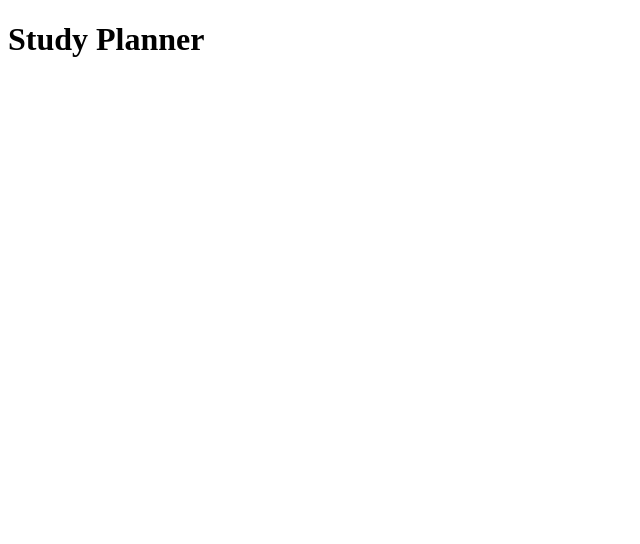
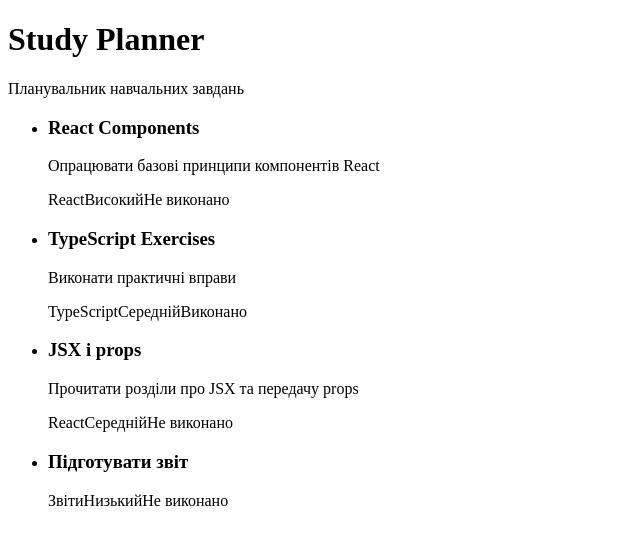
Before and after one commit to faenxi/study-planner, a React (Vite) app: page / in a window 1280 px wide. Shown: the top 544 px of the page, without its empty margins (0-640 px from the left). Built offline with nearby package versions, Linux system fonts and the light colour scheme.

Commit message:
feat(lab-08): add Task model, initial data and task list rendering

```diff
--- a/src/App.tsx
+++ b/src/App.tsx
@@ -1,8 +1,20 @@
+import { useState } from 'react'
+import Header from './components/Header'
+import TaskList from './components/TaskList'
+import { initialTasks } from './data/initialTasks'
+import type { Task } from './types/task'
+
 function App() {
+  // Єдине джерело правди: масив завдань живе в App
+  const [tasks] = useState<Task[]>(initialTasks)
+
   return (
-    <main>
-      <h1>Study Planner</h1>
-    </main>
+    <div className="app">
+      <Header />
+      <main className="app__main">
+        <TaskList tasks={tasks} />
+      </main>
+    </div>
   )
 }
 
--- /dev/null
+++ b/src/components/Header.tsx
@@ -0,0 +1,10 @@
+function Header() {
+  return (
+    <header className="header">
+      <h1 className="header__title">Study Planner</h1>
+      <p className="header__subtitle">Планувальник навчальних завдань</p>
+    </header>
+  )
+}
+
+export default Header
--- /dev/null
+++ b/src/components/TaskItem.tsx
@@ -0,0 +1,29 @@
+import type { Task } from '../types/task'
+import { PRIORITY_LABELS } from '../data/labels'
+
+interface TaskItemProps {
+  task: Task
+}
+
+function TaskItem({ task }: TaskItemProps) {
+  // Модифікатор BEM: виконане завдання виглядає інакше
+  const itemClassName = task.completed ? 'task-item task-item--completed' : 'task-item'
+
+  return (
+    <li className={itemClassName}>
+      <div className="task-item__body">
+        <h3 className="task-item__title">{task.title}</h3>
+        {task.description && <p className="task-item__description">{task.description}</p>}
+        <div className="task-item__meta">
+          <span className="task-item__category">{task.category}</span>
+          <span className={`task-item__priority task-item__priority--${task.priority}`}>
+            {PRIORITY_LABELS[task.priority]}
+          </span>
+          <span className="task-item__status">{task.completed ? 'Виконано' : 'Не виконано'}</span>
+        </div>
+      </div>
+    </li>
+  )
+}
+
+export default TaskItem
--- /dev/null
+++ b/src/components/TaskList.tsx
@@ -0,0 +1,29 @@
+import type { Task } from '../types/task'
+import TaskItem from './TaskItem'
+
+interface TaskListProps {
+  tasks: Task[]
+}
+
+function TaskList({ tasks }: TaskListProps) {
+  // Умовний рендеринг: повідомлення для порожнього списку
+  if (tasks.length === 0) {
+    return (
+      <div className="task-list task-list--empty">
+        <p className="task-list__message">Завдань поки немає.</p>
+        <p className="task-list__hint">Додайте перше навчальне завдання.</p>
+      </div>
+    )
+  }
+
+  return (
+    <ul className="task-list">
+      {tasks.map((task) => (
+        // key має бути стабільним і унікальним, тому використовуємо id, а не індекс
+        <TaskItem key={task.id} task={task} />
+      ))}
+    </ul>
+  )
+}
+
+export default TaskList
--- /dev/null
+++ b/src/data/initialTasks.ts
@@ -0,0 +1,36 @@
+import type { Task } from '../types/task'
+
+export const initialTasks: Task[] = [
+  {
+    id: 1,
+    title: 'React Components',
+    description: 'Опрацювати базові принципи компонентів React',
+    completed: false,
+    priority: 'high',
+    category: 'React',
+  },
+  {
+    id: 2,
+    title: 'TypeScript Exercises',
+    description: 'Виконати практичні вправи',
+    completed: true,
+    priority: 'medium',
+    category: 'TypeScript',
+  },
+  {
+    id: 3,
+    title: 'JSX і props',
+    description: 'Прочитати розділи про JSX та передачу props',
+    completed: false,
+    priority: 'medium',
+    category: 'React',
+  },
+  {
+    id: 4,
+    title: 'Підготувати звіт',
+    description: '',
+    completed: false,
+    priority: 'low',
+    category: 'Звіти',
+  },
+]
--- /dev/null
+++ b/src/data/labels.ts
@@ -0,0 +1,7 @@
+import type { Priority } from '../types/task'
+
+export const PRIORITY_LABELS: Record<Priority, string> = {
+  low: 'Низький',
+  medium: 'Середній',
+  high: 'Високий',
+}
--- /dev/null
+++ b/src/types/task.ts
@@ -0,0 +1,17 @@
+export const PRIORITIES = ['low', 'medium', 'high'] as const
+
+export type Priority = (typeof PRIORITIES)[number]
+
+export type TaskFilter = 'all' | 'completed' | 'active'
+
+export interface Task {
+  id: number
+  title: string
+  description: string
+  completed: boolean
+  priority: Priority
+  category: string
+}
+
+/** Дані, які користувач вводить у формі (id та completed додає застосунок). */
+export type NewTask = Omit<Task, 'id' | 'completed'>
```
